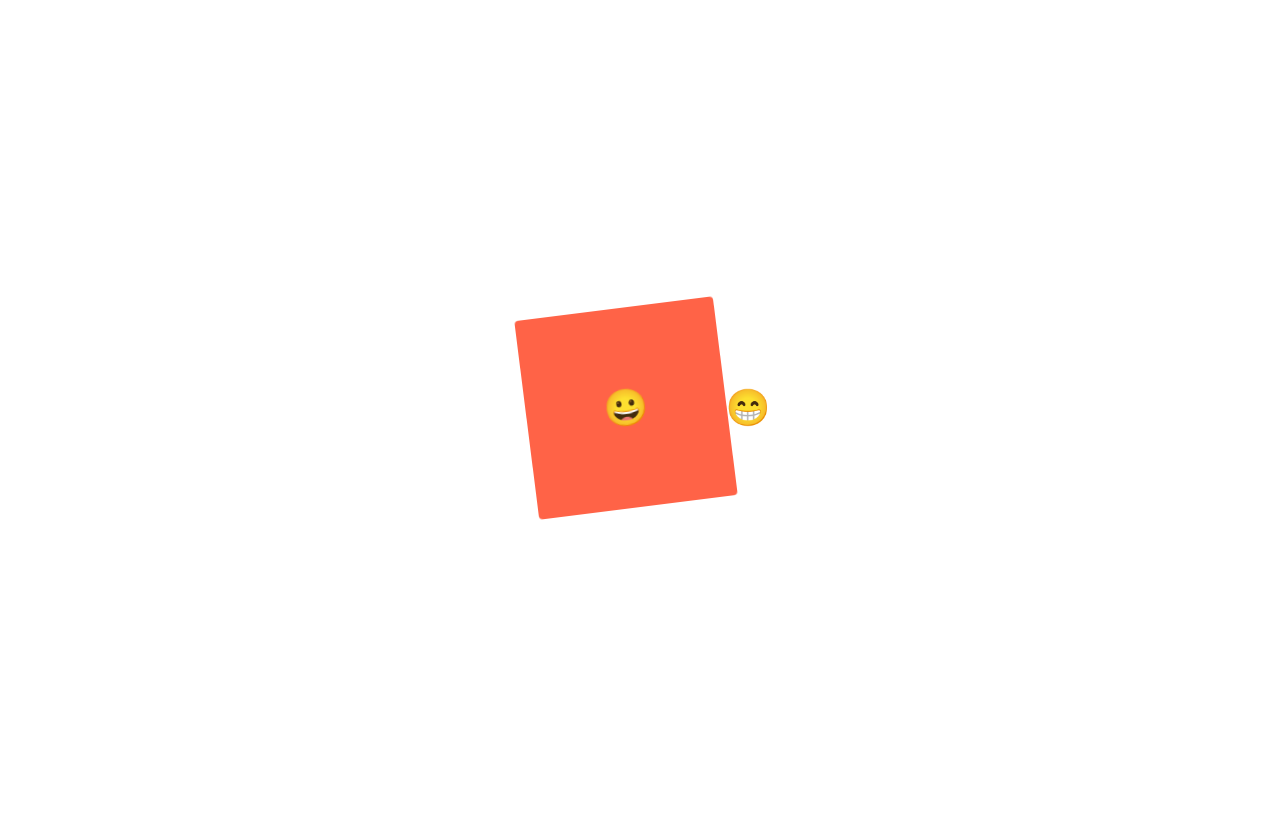
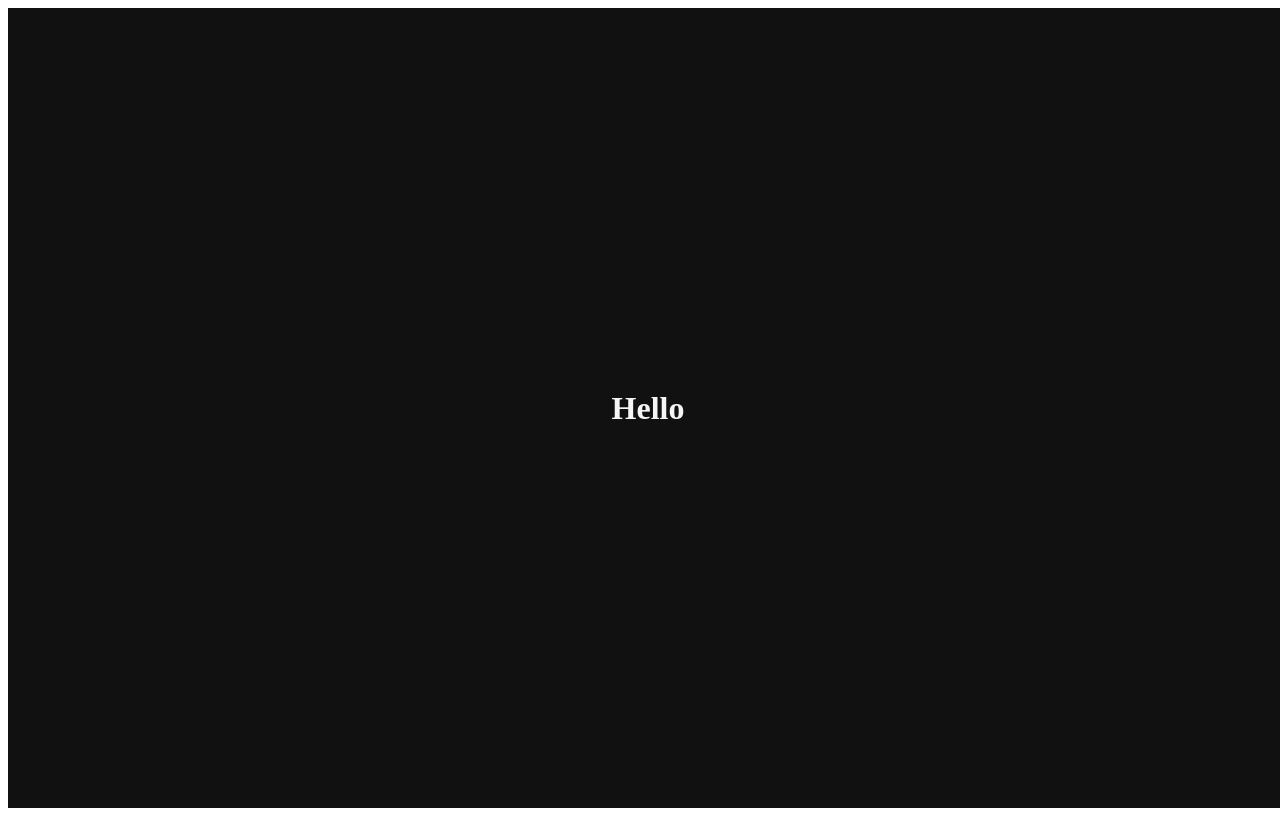
Before and after one commit to LEEHYEYEONG/ReactJS_MasterClass, a React (Create React App) app: page / in a window 1280 px wide. Built offline with nearby package versions, Linux system fonts and the light colour scheme.

Commit message:
#2.7 themes

```diff
--- a/src/App.js
+++ b/src/App.js
@@ -6,46 +6,17 @@
   width: 100vw;
   justify-content: center;
   align-items: center;
+  background-color: ${(props) => props.theme.backgroundColor};
 `;
 
-const rotationAnimation = keyframes`
-  0% {
-    transform: rotate(0deg);
-    border-radius: 0px;
-  }
-  50% {
-    border-radius: 100px;
-  }
-  100% {
-    transform: rotate(360deg);
-    border-radius: 0px;
-  }
-`;
-
-const Emoji = styled.span`
-  font-size: 36px;
-`;
-
-const Box = styled.div`
-  height: 200px;
-  width: 200px;
-  background-color: tomato;
-  display: flex;
-  justify-content: center;
-  align-items: center;
-  animation: ${rotationAnimation} 1s linear infinite;
-  ${Emoji}:hover {
-      font-size: 98px;
-  }
+const Title = styled.h1`
+  color: ${(props) => props.theme.textColor};
 `;
 
 function App() {
   return (
     <Wrapper>
-      <Box>
-        <Emoji>😀</Emoji>
-      </Box>
-      <Emoji>😁</Emoji>
+      <Title>Hello</Title>
     </Wrapper>
   );
 }
--- a/src/index.js
+++ b/src/index.js
@@ -1,10 +1,23 @@
 import React from 'react';
 import ReactDOM from 'react-dom';
+import { ThemeProvider } from 'styled-components';
 import App from './App';
+
+const darkTheme = {
+  textColor: "whitesmoke",
+  backgroundColor: "#111"
+};
+
+const lightTheme = {
+  textColor: "#111",
+  backgroundColor: "#whitesmoke"
+};
 
 ReactDOM.render(
   <React.StrictMode>
-    <App />
+    <ThemeProvider theme={darkTheme}>
+      <App />
+    </ThemeProvider>
   </React.StrictMode>,
   document.getElementById('root')
 );
```
